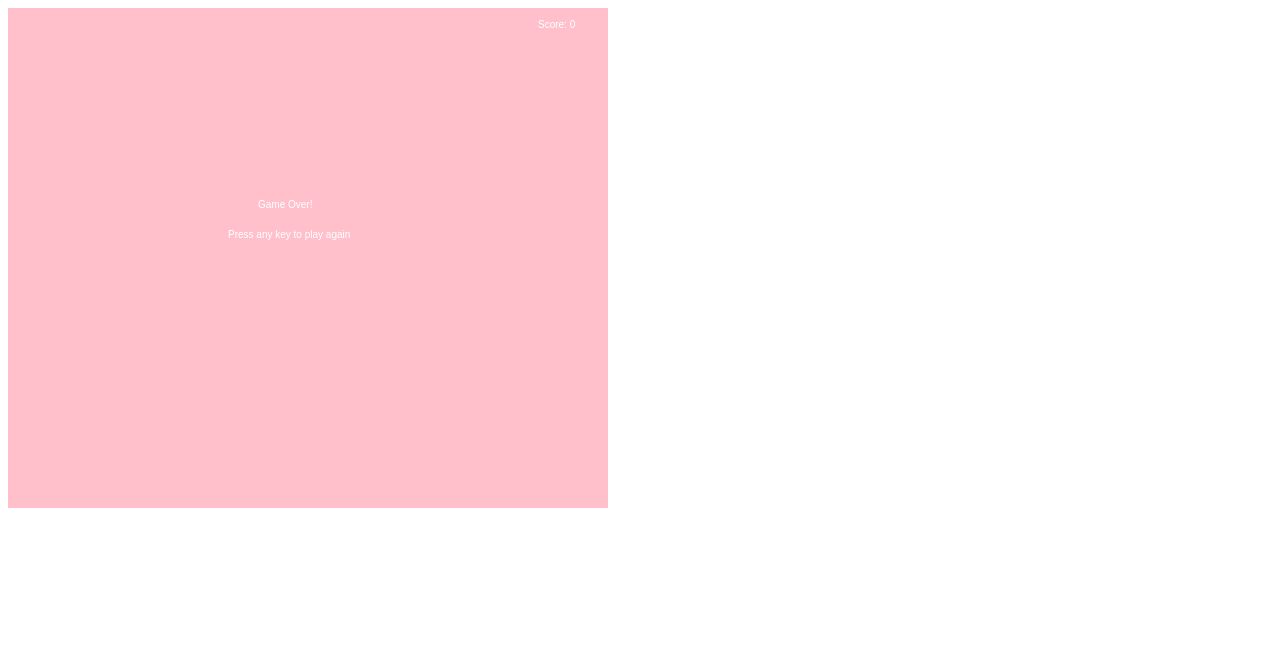
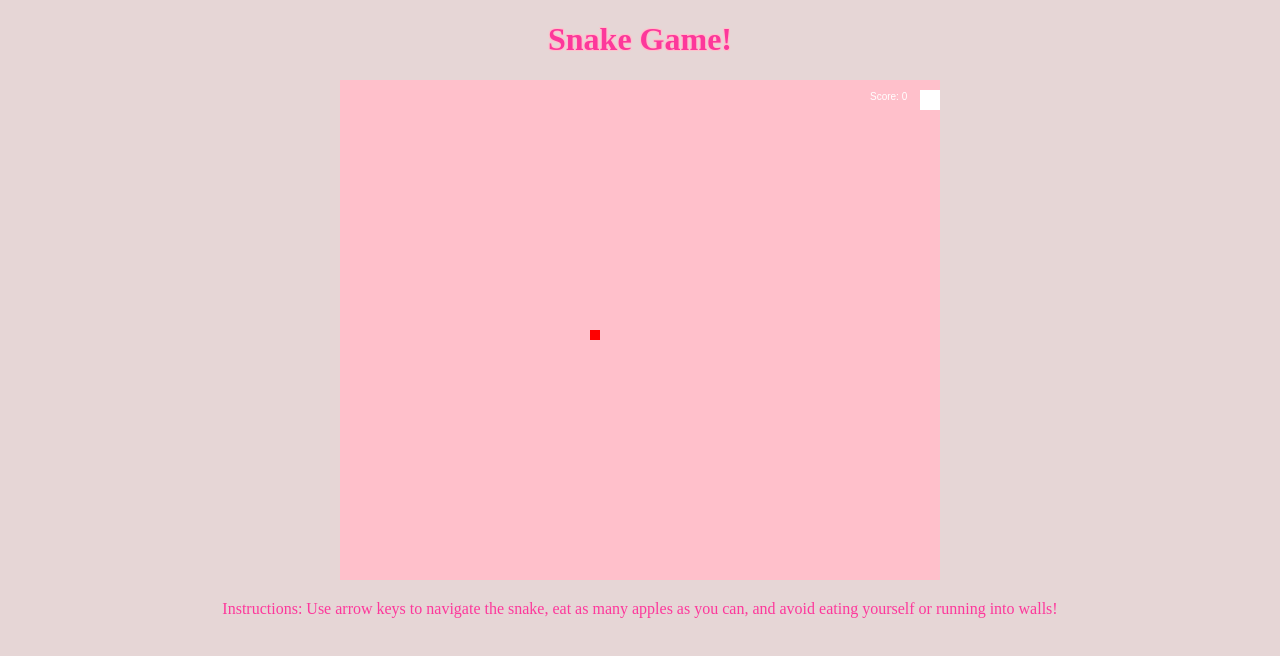
Before and after one commit to natsal33/snakeGame, a plain HTML site: page index.html in a window 1280 px wide. Drawn offline with Linux system fonts and the light colour scheme.

Commit message:
fixed bug with collision on self, added CSS elements for cleaner look

```diff
--- a/index.html
+++ b/index.html
@@ -8,7 +8,12 @@
     <title>Snake Game!</title>
   </head>
   <body>
+    <h1>Snake Game!</h1>
     <canvas id="gameCanvas" width="600" height="500"></canvas>
+    <p id="instructions">
+      Instructions: Use arrow keys to navigate the snake, eat as many apples as
+      you can, and avoid eating yourself or running into walls!
+    </p>
   </body>
   <script src="./script.js"></script>
 </html>
--- a/script.js
+++ b/script.js
@@ -62,7 +62,7 @@ class SnakeLinkedList {
 window.onload = function () {
   canvas = document.getElementById("gameCanvas");
   canvasContext = canvas.getContext("2d");
-  var framesPerSecond = 10;
+  var framesPerSecond = 6;
 
   //initialize SnakeList
   let headLink = new SnakeNode(0, 10);
@@ -190,8 +190,8 @@ function checkSnakePosition() {
   if (
     snakeBody.head.x < 0 ||
     snakeBody.head.y < 0 ||
-    snakeBody.head.x > canvas.width - SNAKE_WIDTH ||
-    snakeBody.head.y > canvas.height - SNAKE_WIDTH
+    snakeBody.head.x + SNAKE_WIDTH > canvas.width ||
+    snakeBody.head.y + SNAKE_WIDTH > canvas.height
   ) {
     reset();
     return;
@@ -253,9 +253,8 @@ function collision(x1, y1, size1, x2, y2, size2) {
   var result = false;
 
   if (
-    ((x1Min >= x2Min && x1Min <= x2Max) ||
-      (x1Max >= x2Min && x1Max <= x2Max)) &&
-    ((y1Min >= y2Min && y1Min <= y2Max) || (y1Max >= y2Min && y1Max <= y2Max))
+    ((x1Min > x2Min && x1Min < x2Max) || (x1Max > x2Min && x1Max < x2Max)) &&
+    ((y1Min > y2Min && y1Min < y2Max) || (y1Max > y2Min && y1Max < y2Max))
   ) {
     result = true;
   }
--- a/style.css
+++ b/style.css
@@ -0,0 +1,14 @@
+* {
+  text-align: center;
+  background-color: rgb(230, 214, 214);
+}
+
+h1 {
+  color: rgb(253, 56, 155);
+  text-shadow: -1px -1px 0 pink, 1px -1px 0 pink, -1px 1px 0 pink,
+    1px 1px 0 pink;
+}
+
+#instructions {
+  color: rgb(253, 56, 155);
+}
```
Also changed, not shown: 1 other file.
